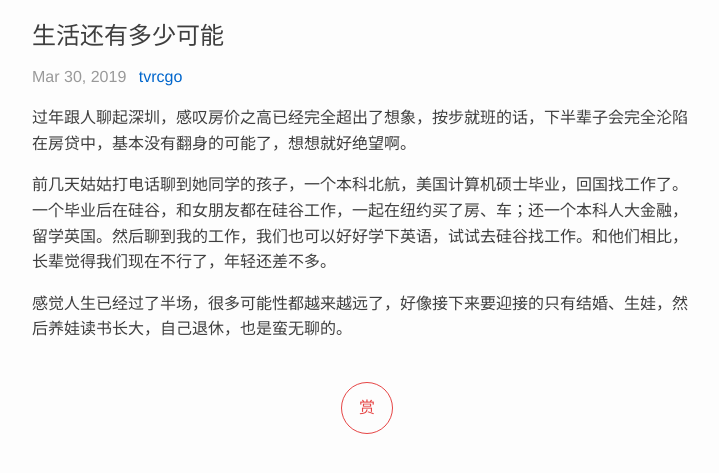
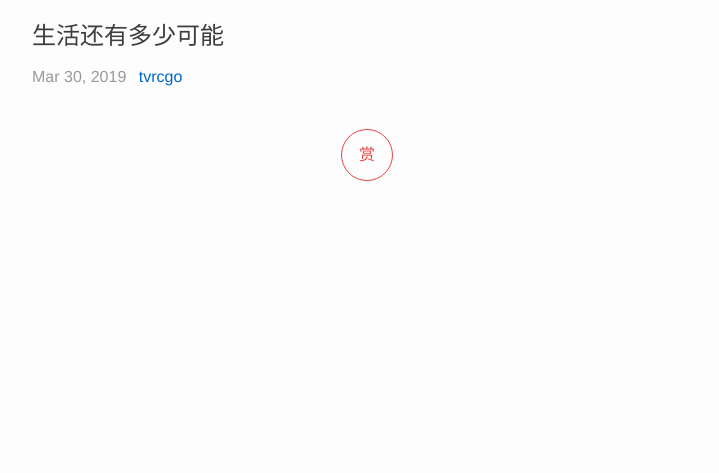
Before and after one commit to tvrcgo/tvrcgo.github.io, a Jekyll site: the page built from _posts/2019-03-30-pdk032.md, in a window 1280 px wide. Shown: the top 473 px of the page, without its empty margins (273-992 px from the left). Built offline with Jekyll 4.4.1, drawn with Linux system fonts in a browser that asks for light colours.

Commit message:
Update from yuque/tvrcgo/blog/pdk032

```diff
--- a/_posts/2019-03-30-pdk032.md
+++ b/_posts/2019-03-30-pdk032.md
@@ -4,8 +4,3 @@ title: 生活还有多少可能
 category:
 tag:
 ---
-过年跟人聊起深圳，感叹房价之高已经完全超出了想象，按步就班的话，下半辈子会完全沦陷在房贷中，基本没有翻身的可能了，想想就好绝望啊。
-
-前几天姑姑打电话聊到她同学的孩子，一个本科北航，美国计算机硕士毕业，回国找工作了。一个毕业后在硅谷，和女朋友都在硅谷工作，一起在纽约买了房、车；还一个本科人大金融，留学英国。然后聊到我的工作，我们也可以好好学下英语，试试去硅谷找工作。和他们相比，长辈觉得我们现在不行了，年轻还差不多。
-
-感觉人生已经过了半场，很多可能性都越来越远了，好像接下来要迎接的只有结婚、生娃，然后养娃读书长大，自己退休，也是蛮无聊的。
```
